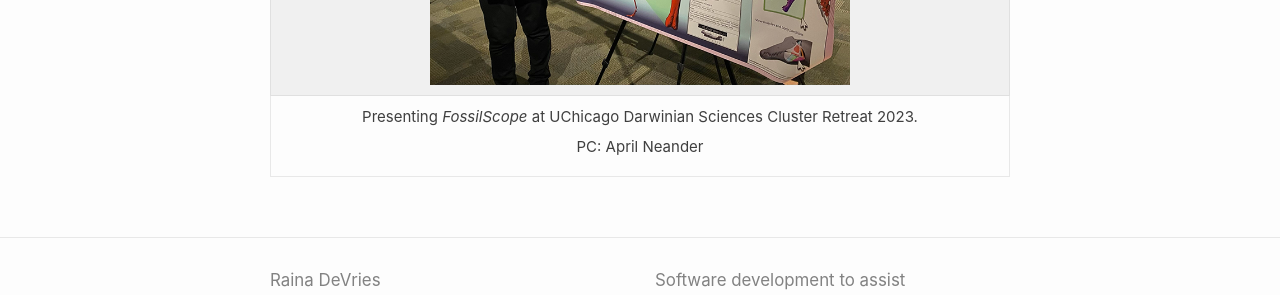
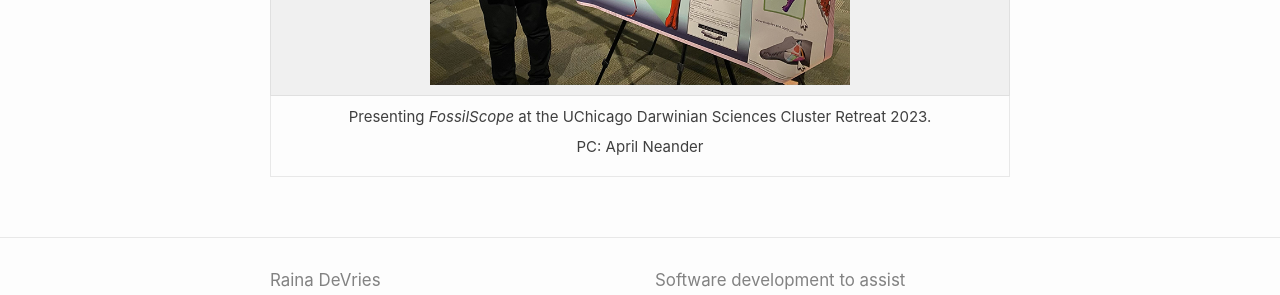
Before and after one commit to rpdevries/rpdevries.github.io, a Jekyll site: the page built from SoftwareDevelopment.md, in a window 1280 px wide and 900 px high, scrolled down 2608 px. Shown: the part 420-715 px from the top of the window. Built offline with Jekyll 4.4.1, drawn with Linux system fonts in a browser that asks for light colours.

Commit message:
Update SoftwareDevelopment.md

```diff
--- a/SoftwareDevelopment.md
+++ b/SoftwareDevelopment.md
@@ -45,4 +45,4 @@
 
 | <img src="/assets/post-imgs/DarwinConference_2023.png" alt="Me presenting my poster and interactive demo, FossilScope" width=420px> |
 |:--:|
-| <sup> Presenting *FossilScope* at UChicago Darwinian Sciences Cluster Retreat 2023. <br> PC: April Neander </sup> |
+| <sup> Presenting *FossilScope* at the UChicago Darwinian Sciences Cluster Retreat 2023. <br> PC: April Neander </sup> |
```
